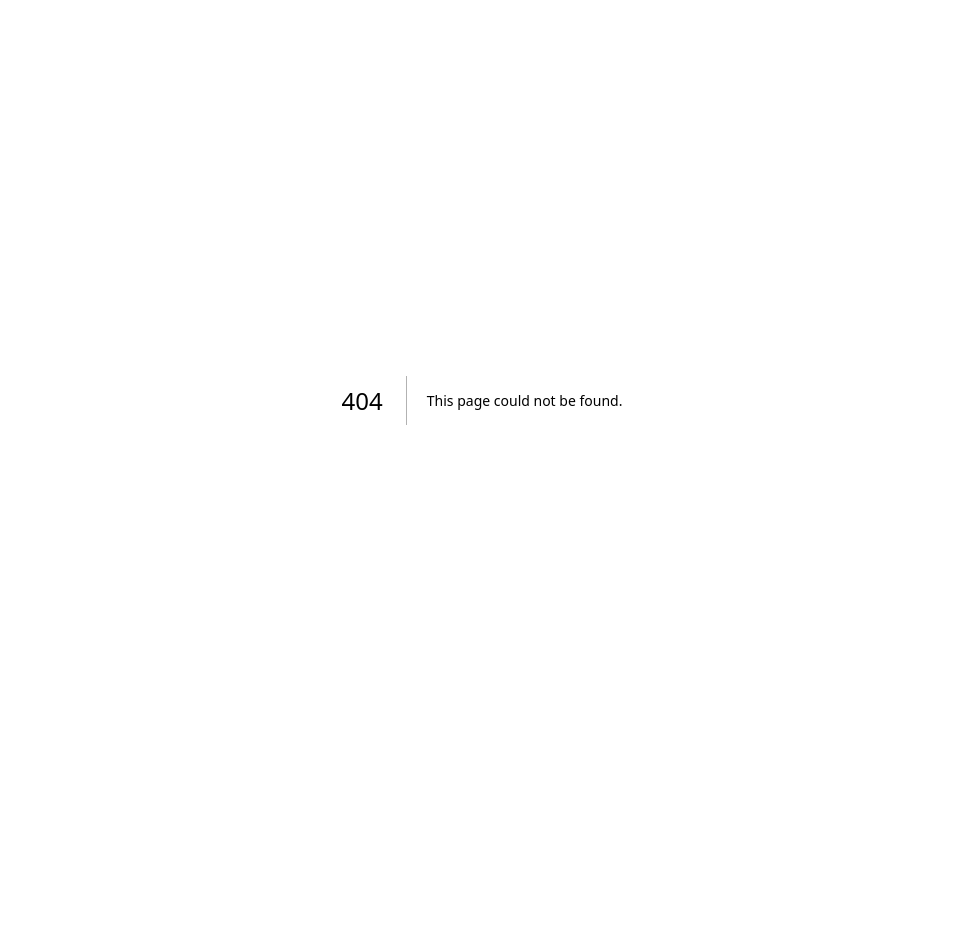
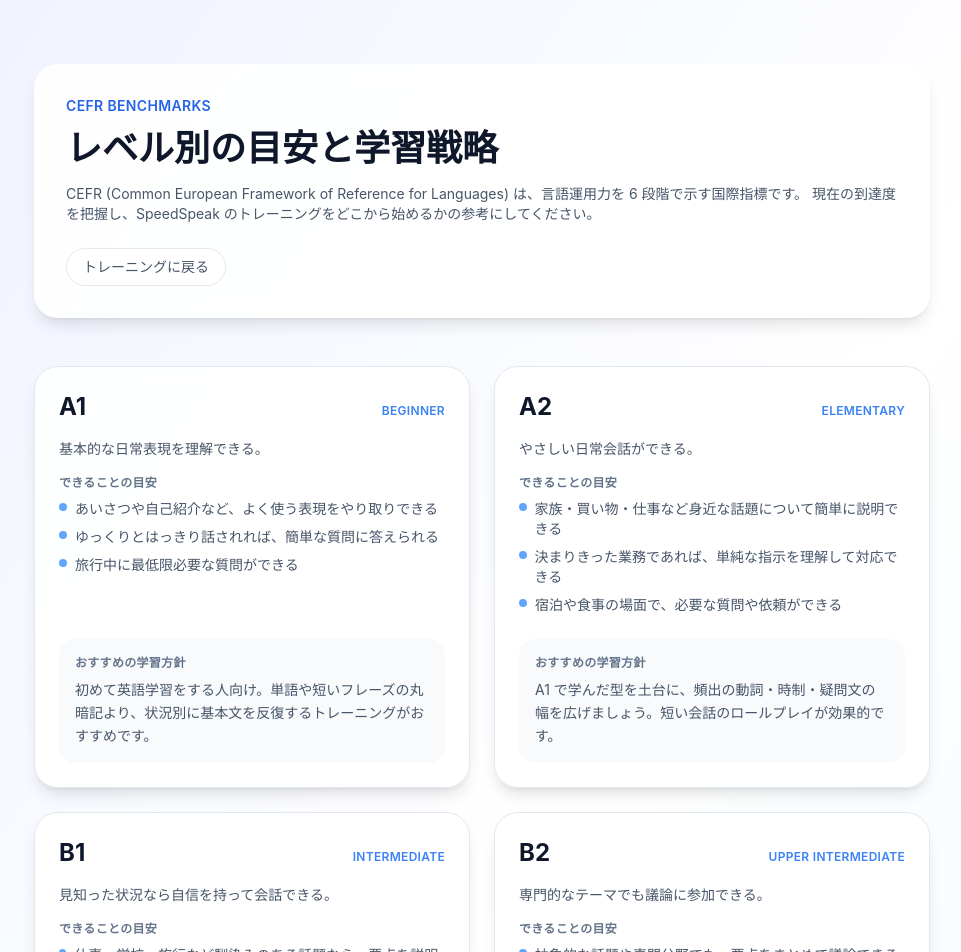
Before and after one commit to Jun-engineer/instant-english-composition, a Next.js app: page /cefr in a window 1280 px wide. Before the commit this address had no page. Shown: the top 952 px of the page, without its empty margins (158-1119 px from the left). Before the commit the page ends 800 px from the top, so only its background shows below. Built offline with nearby package versions, Linux system fonts and the light colour scheme.

Commit message:
add page for cefr

```diff
--- /dev/null
+++ b/src/app/cefr/page.tsx
@@ -0,0 +1,142 @@
+import Link from 'next/link';
+
+const LEVEL_SUMMARIES = [
+  {
+    level: 'A1',
+    label: 'Beginner',
+    headline: '基本的な日常表現を理解できる。',
+    canDo: [
+      'あいさつや自己紹介など、よく使う表現をやり取りできる',
+      'ゆっくりとはっきり話されれば、簡単な質問に答えられる',
+      '旅行中に最低限必要な質問ができる'
+    ],
+    recommendedFocus: '初めて英語学習をする人向け。単語や短いフレーズの丸暗記より、状況別に基本文を反復するトレーニングがおすすめです。'
+  },
+  {
+    level: 'A2',
+    label: 'Elementary',
+    headline: 'やさしい日常会話ができる。',
+    canDo: [
+      '家族・買い物・仕事など身近な話題について簡単に説明できる',
+      '決まりきった業務であれば、単純な指示を理解して対応できる',
+      '宿泊や食事の場面で、必要な質問や依頼ができる'
+    ],
+    recommendedFocus: 'A1 で学んだ型を土台に、頻出の動詞・時制・疑問文の幅を広げましょう。短い会話のロールプレイが効果的です。'
+  },
+  {
+    level: 'B1',
+    label: 'Intermediate',
+    headline: '見知った状況なら自信を持って会話できる。',
+    canDo: [
+      '仕事・学校・旅行など馴染みのある話題なら、要点を説明できる',
+      '自分の意見や計画について、理由を挙げながら話すことができる',
+      '突発的な出来事が起きても、概ね対応できる'
+    ],
+    recommendedFocus: '自分の経験や考えを「理由つき」で語る練習が鍵。SpeedSpeak の復習モードを使い、言い換えを増やしていきましょう。'
+  },
+  {
+    level: 'B2',
+    label: 'Upper Intermediate',
+    headline: '専門的なテーマでも議論に参加できる。',
+    canDo: [
+      '抽象的な話題や専門分野でも、要点をまとめて議論できる',
+      'ネイティブスピーカーと自然なテンポでやりとりできる',
+      '複雑な文章の主旨と詳細を理解し、要約できる'
+    ],
+    recommendedFocus: 'ディスカッションやプレゼンを想定したアウトプット練習が効果的。反復の際は、接続表現や強調表現を取り入れて精度を高めましょう。'
+  },
+  {
+    level: 'C1',
+    label: 'Advanced',
+    headline: '高度な話題でも柔軟かつ自然に表現できる。',
+    canDo: [
+      '複雑な話題でも即座に適切な表現を選んで話せる',
+      '長い文章でも裏にある含意や対比を理解できる',
+      '読み書き・会話ともに、ほとんど負担なく英語でこなせる'
+    ],
+    recommendedFocus: '英語で考えを組み立てる癖が付いている段階。多様な話題を即興で扱い、語彙の精度とニュアンスを磨きましょう。'
+  },
+  {
+    level: 'C2',
+    label: 'Proficient',
+    headline: '母語話者と遜色ない運用力。',
+    canDo: [
+      'あらゆる情報源から得た内容を整理・統合して議論できる',
+      '状況に応じて語調やレジスターを自在に切り替えられる',
+      '高度な専門領域でも、正確かつ説得力のある表現ができる'
+    ],
+    recommendedFocus: '英語を使った専門的な活動が中心。自分の専門領域の資料作成や、英語での思考プロセスを鍛えるプロジェクト型学習が向いています。'
+  }
+];
+
+export const metadata = {
+  title: 'CEFR レベルの目安 | SpeedSpeak',
+  description: 'CEFR 各レベルの習得目安と SpeedSpeak でのトレーニングの活かし方をまとめました。'
+};
+
+export default function CEFRPage() {
+  return (
+    <main className="min-h-[100svh] bg-gradient-to-br from-indigo-50 via-white to-sky-50 px-4 py-12 text-slate-900 sm:py-16">
+      <div className="mx-auto flex w-full max-w-4xl flex-col gap-12">
+        <header className="rounded-3xl bg-white/90 p-8 shadow-lg backdrop-blur">
+          <p className="text-sm font-semibold uppercase tracking-wide text-blue-600">CEFR Benchmarks</p>
+          <h1 className="mt-3 text-3xl font-bold sm:text-4xl">レベル別の目安と学習戦略</h1>
+          <p className="mt-4 text-sm text-slate-600">
+            CEFR (Common European Framework of Reference for Languages) は、言語運用力を 6 段階で示す国際指標です。
+            現在の到達度を把握し、SpeedSpeak のトレーニングをどこから始めるかの参考にしてください。
+          </p>
+          <div className="mt-6 inline-flex flex-wrap gap-3 text-sm">
+            <Link
+              href="/"
+              className="rounded-full border border-slate-200 bg-white px-4 py-2 font-medium text-slate-600 transition hover:bg-slate-50 hover:text-slate-800"
+            >
+              トレーニングに戻る
+            </Link>
+          </div>
+        </header>
+
+        <section className="grid gap-6 md:grid-cols-2">
+          {LEVEL_SUMMARIES.map((level) => (
+            <article
+              key={level.level}
+              className="flex h-full flex-col justify-between rounded-3xl border border-slate-200 bg-white/90 p-6 shadow-lg backdrop-blur"
+            >
+              <div className="space-y-4">
+                <div className="flex items-baseline justify-between">
+                  <h2 className="text-2xl font-bold text-slate-900">{level.level}</h2>
+                  <span className="text-xs font-semibold uppercase tracking-wide text-blue-500">{level.label}</span>
+                </div>
+                <p className="text-sm text-slate-600">{level.headline}</p>
+                <div className="space-y-2">
+                  <p className="text-xs font-semibold uppercase tracking-wide text-slate-500">できることの目安</p>
+                  <ul className="space-y-2 text-sm text-slate-600">
+                    {level.canDo.map((item) => (
+                      <li key={item} className="flex gap-2">
+                        <span aria-hidden className="mt-1 inline-block h-2 w-2 rounded-full bg-blue-400" />
+                        <span>{item}</span>
+                      </li>
+                    ))}
+                  </ul>
+                </div>
+              </div>
+              <p className="mt-6 rounded-2xl bg-slate-50 p-4 text-sm text-slate-600">
+                <span className="block text-xs font-semibold uppercase tracking-wide text-slate-500">おすすめの学習方針</span>
+                <span className="mt-2 block leading-relaxed">{level.recommendedFocus}</span>
+              </p>
+            </article>
+          ))}
+        </section>
+
+        <footer className="flex flex-col gap-4 rounded-3xl bg-blue-50/80 p-6 text-sm text-slate-600">
+          <p>
+            SpeedSpeak ではカードのタグやレベルを組み合わせることで、現在の CEFR レベルに合ったトレーニング強度を選べます。
+            目標レベルが一段上の場合は、トレーニング枚数を絞りつつ「復習」カードを重点的にやり直すのがおすすめです。
+          </p>
+          <p className="text-xs text-slate-500">
+            参考: Council of Europe, Common European Framework of Reference for Languages (2020 edition)
+          </p>
+        </footer>
+      </div>
+    </main>
+  );
+}
--- a/src/components/DeckExperience.tsx
+++ b/src/components/DeckExperience.tsx
@@ -1,5 +1,6 @@
 'use client';
 
+import Link from 'next/link';
 import { useCallback, useEffect, useMemo, useRef, useState } from 'react';
 import { FlashCard } from './FlashCard';
 import { DeckFilters } from './DeckFilters';
@@ -175,6 +176,12 @@ export function DeckExperience() {
           >
             始める
           </button>
+          <Link
+            href={{ pathname: '/cefr' }}
+            className="text-sm font-medium text-blue-600 underline decoration-dotted underline-offset-4"
+          >
+            CEFR レベルの目安を見る
+          </Link>
         </section>
       ) : null}
 
```
